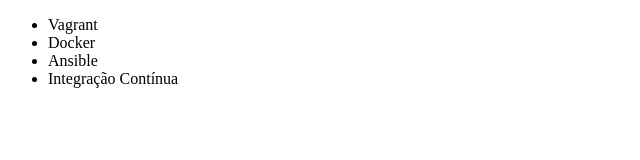
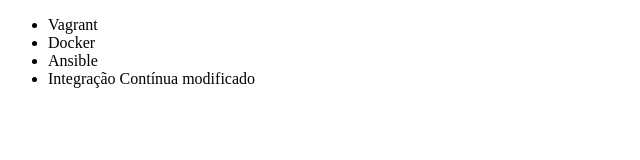
Before and after one commit to thiagodorarocha/alura-git, a plain HTML site: page index.html in a window 1280 px wide. Shown: the full height of the page, 0-640 px from the left. Drawn offline with Linux system fonts and the light colour scheme.

Commit message:
Nome do curso Integraçao Continua foi modificado

```diff
--- a/index.html
+++ b/index.html
@@ -9,7 +9,7 @@
         <li>Vagrant</li>
         <li>Docker</li>
         <li>Ansible</li>
-        <li>Integração Contínua</li>
+        <li>Integração Contínua modificado</li>
     </ul>
 </body>
 </html>
```
